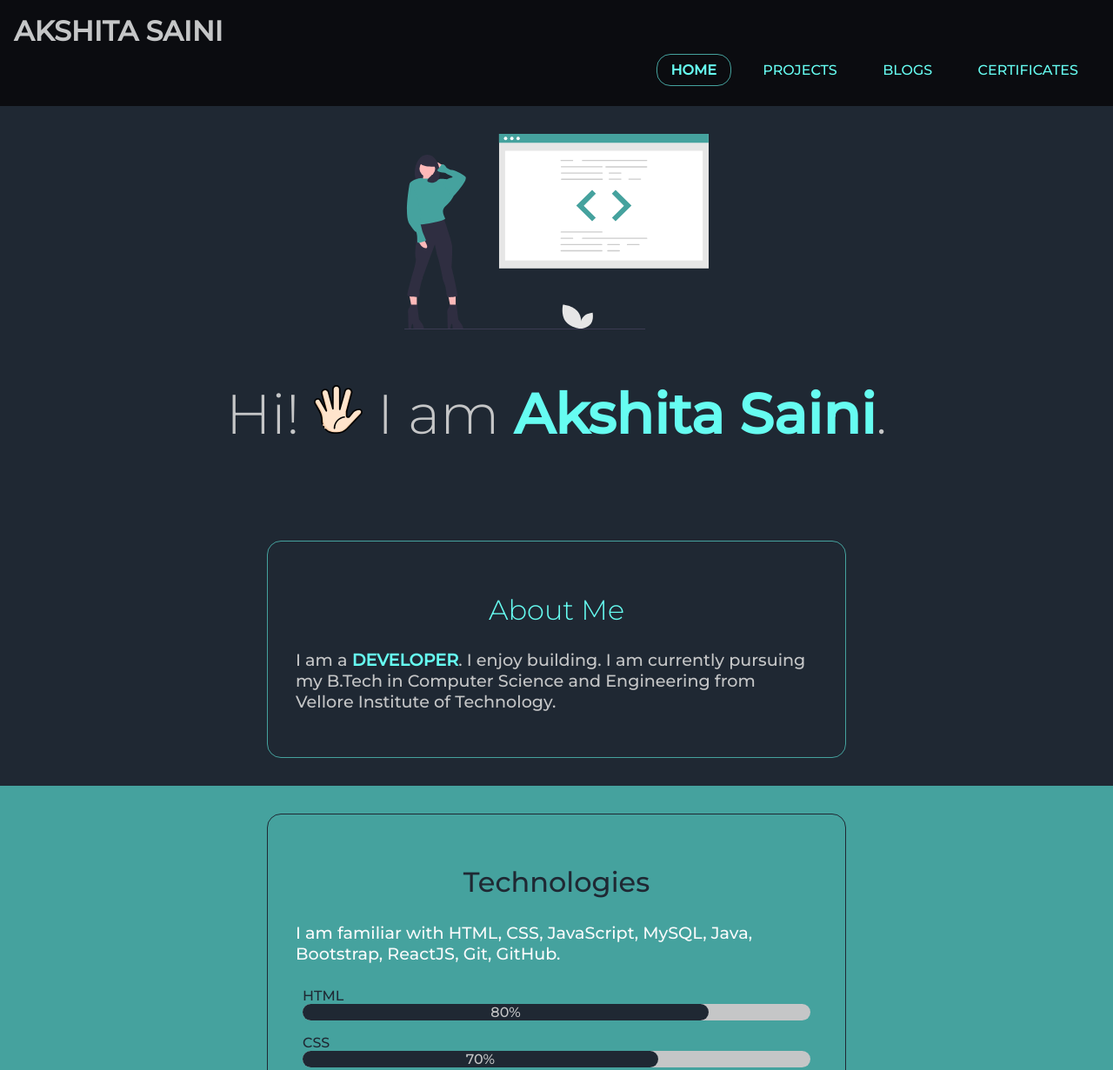
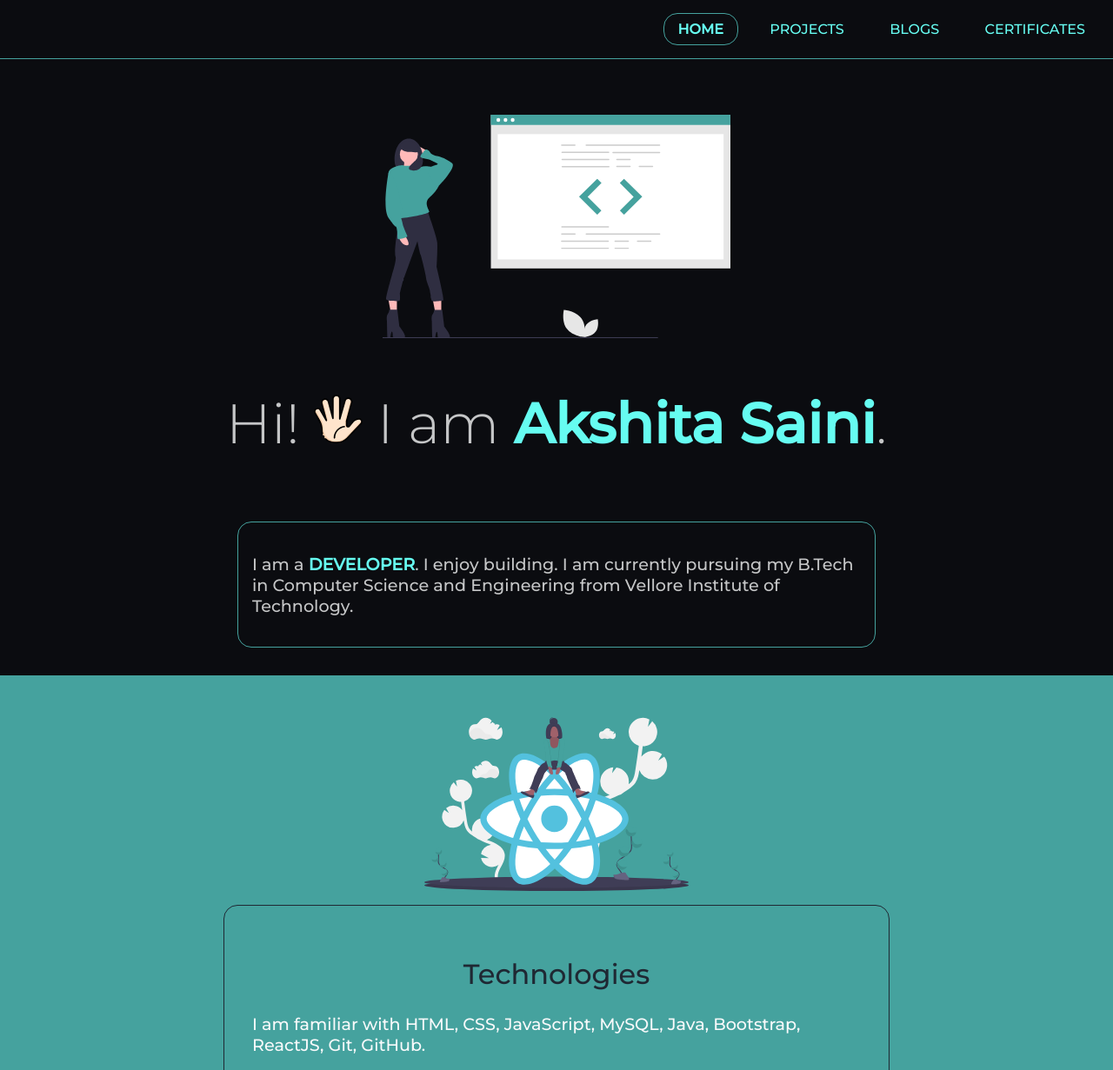
Before and after one commit to Akshita-Saini/portfolio, a plain HTML site: page index.html in a window 1280 px wide. Shown: the top 1231 px of the page at 87% size. Drawn offline with Linux system fonts and the light colour scheme.

Commit message:
style : restyled the home page

```diff
--- a/index.html
+++ b/index.html
@@ -8,7 +8,6 @@
 </head>
 <body>
     <nav class="navigation">
-        <div class="nav-brand">AKSHITA SAINI</div>
         <ul class="unordered nav-pills" style="margin:auto-left">
             <li class="list-item-inline">
                 <a href="/" class="link link-active">HOME</a>
@@ -24,20 +23,21 @@
             </li>
         </ul>
     </nav>
-
     <header class="header">
         <img src="../images/proud_coder.svg" class="header-img" />
         <h1 class="header-heading">Hi! <span><img class="inline-icon" src="images/hello.svg"></span> I am <strong><span class="heading-inverted">Akshita Saini</span></strong>.</h1>
     </header>
 
     <section class="section">
-        <div class="container container-center">
-            <h2>About Me</h2>
+        <div style="margin:none; padding:1rem;" class="container container-center">
             <p>I am a <span class="imp"> DEVELOPER</span>. I enjoy building. I am currently pursuing my B.Tech in Computer Science and Engineering from Vellore Institute of Technology.</p>
         </div>
     </section>
 
     <section class="section section-inverted">
+        <div >
+            <img class="img-div" src="images/react.svg"/>
+        </div>
         <div class="container container-center">
             <h2>Technologies</h2>
             <p>I am familiar with HTML, CSS, JavaScript, MySQL, Java, Bootstrap, ReactJS, Git, GitHub.</p>
@@ -90,6 +90,9 @@
     </section>
 
     <section class="section">
+        <div >
+            <img class="img-div" src="images/projects.svg"/>
+        </div>
         <div class="container container-center">
             <h2>Projects</h2>
             <p>I would love to show you some of my work. Here are some projects that I've worked on so far.</p>
@@ -98,6 +101,9 @@
     </section>
 
     <section class="section section-inverted">
+        <div >
+            <img class="img-div" src="images/blogs.svg"/>
+        </div>
         <div class="container container-center">
             <h2>Blogs</h2>
             <p>I am tracking my journey by writing blogs. Here are some of the blogs that I've written during neogcamp.</p>
@@ -106,6 +112,9 @@
     </section>
 
     <section class="section">
+        <div >
+            <img class="img-div" src="images/certificates.svg"/>
+        </div>
         <div class="container container-center">
             <h2>Certificates</h2>
             <p>I also have also done the following certifications online to imporve my skills.</p>
--- a/styles.css
+++ b/styles.css
@@ -13,7 +13,7 @@
 body {
     font-family: 'Montserrat', sans-serif;
     margin:0px;
-    background-color: var(--tertiary-color);
+    background-color: var(--black);
 }
 
 /** typography **/
@@ -28,7 +28,7 @@ body {
 }
 
 .container-center {
-    max-width: 600px;
+    max-width: 700px;
     margin: auto;
     border:1px solid var(--secondary-color);
     border-radius:1rem;
@@ -77,8 +77,8 @@ BEM - css naming covention writing link-primary and link-secondary instead of pr
 .navigation {
     background-color: var(--black);
     color: var(--grey);
-    padding: 1rem;
-
+    padding: 0.5rem;
+    border-bottom: 0.5px solid var(--secondary-color);
 }
 
 .navigation .link {
@@ -102,12 +102,12 @@ BEM - css naming covention writing link-primary and link-secondary instead of pr
 
 /** header **/
 .header {
-    padding: 2rem;
-    margin:1rem 1;
+    padding: 3rem 3rem 0rem 3rem;
+    margin:1rem 1rem 0rem 1rem;
 }
 
 .header .header-img {
-    max-width: 350px;
+    max-width: 400px;
     display: block;
     margin: auto;
 }
@@ -130,7 +130,7 @@ BEM - css naming covention writing link-primary and link-secondary instead of pr
 /** sections **/
 
 .section{
-    padding: 2rem;
+    padding:2rem;
 }
 .section h2 {
     text-align: center;
@@ -144,7 +144,7 @@ BEM - css naming covention writing link-primary and link-secondary instead of pr
 }
 
 .section-inverted .container-center{
-    max-width: 600px;
+    max-width: 700px;
     margin: auto;
     border:1px solid var(--tertiary-color);
     border-radius:1rem;
@@ -160,16 +160,21 @@ BEM - css naming covention writing link-primary and link-secondary instead of pr
 .container p{
     font-size: 1.2rem;
 }
-
-
+.img-div{
+    padding:1rem;
+    margin:auto;
+    display:block;
+    width:25%;
+    height:25%;
+}
 /** footer **/
 
 .footer{
     background-color: var(--black);
-    padding:2rem 1rem;
+    padding:1rem 1rem 0.5rem 1rem;
     color:var(--primary-color);
     text-align:center;
-    border-top-right-radius:1rem;
+    border-top:1px solid var(--secondary-color);
 }
 
 .footer .link{
```
Also changed, not shown: images/react.svg (added).
